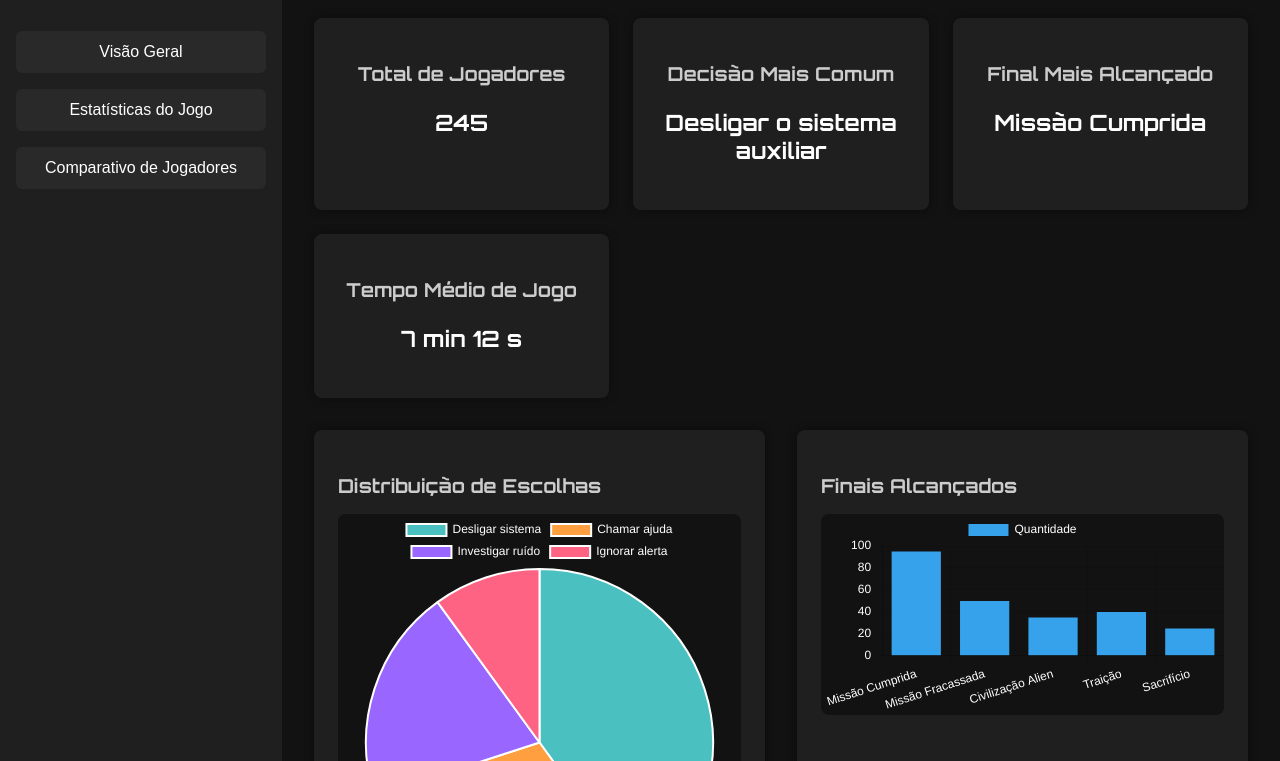
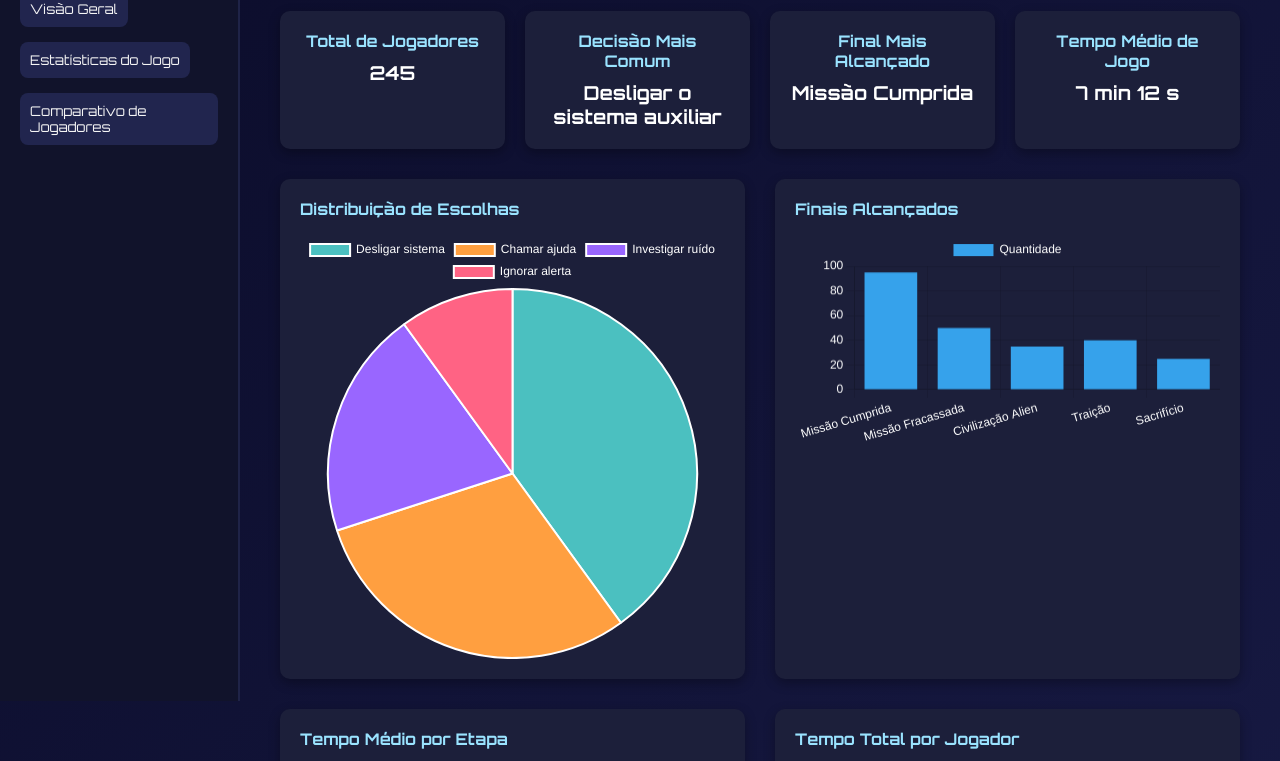
Before and after one commit to Beno-Goulart/Projeto-Individual-Astronomia, a website: page public/HTML/dashboard.html in a window 1280 px wide. Shown: the part 99-860 px from the top of the page. Drawn offline with nearby package versions, Linux system fonts and the light colour scheme.

Commit message:
atualizando a dashboard

```diff
--- a/public/CSS/dashboard.css
+++ b/public/CSS/dashboard.css
@@ -1,119 +1,148 @@
 @import url('https://fonts.googleapis.com/css2?family=Orbitron:wght@400;700&display=swap');
 
-body {
+/* Reset e fontes */
+* {
   margin: 0;
+  padding: 0;
+  box-sizing: border-box;
   font-family: 'Orbitron', sans-serif;
-  background-color: #121212;
-  color: #fff;
 }
 
+body {
+  background: linear-gradient(135deg, #0b0c2a, #1a1d49);
+  color: #ffffff;
+  min-height: 100vh;
+  display: flex;
+}
+
+/* Container principal */
 .dashboard-container {
   display: flex;
-  min-height: 100vh;
+  width: 100%;
 }
 
 /* Sidebar */
 .sidebar {
-  background-color: #1f1f1f;
-  padding: 2rem 1rem;
-  width: 250px;
-  flex-shrink: 0;
+  width: 240px;
+  background: #11132b;
+  padding: 30px 20px;
+  border-right: 2px solid #1f2347;
   display: flex;
   flex-direction: column;
+  gap: 30px;
+  position: sticky;
+  top: 0;
+  height: 100vh;
 }
 
 .sidebar h2 {
-  margin-bottom: 2rem;
-  color: #00d1ff;
   font-size: 1.5rem;
+  color: #00d4ff;
 }
 
 .sidebar ul {
   list-style: none;
-  padding: 0;
-}
-
-.sidebar li {
-  margin-bottom: 1rem;
+  display: flex;
+  flex-direction: column;
+  gap: 15px;
 }
 
 .sidebar button {
-  width: 100%;
-  padding: 0.75rem 1rem;
-  background-color: #292929;
+  background: #21254e;
   border: none;
-  border-radius: 6px;
-  color: #fff;
-  font-size: 1rem;
+  color: #f5f5f5;
+  padding: 10px;
+  border-radius: 8px;
   cursor: pointer;
-  transition: background-color 0.3s;
+  transition: background 0.3s;
+  text-align: left;
 }
 
 .sidebar button:hover {
-  background-color: #00d1ff;
-  color: #000;
+  background: #31366f;
 }
 
+/* Conteúdo principal */
 .content {
   flex: 1;
-  padding: 2rem;
-  font-family: 'Orbitron', sans-serif;
+  padding: 40px;
+  display: flex;
+  flex-direction: column;
+  gap: 30px;
 }
 
 .content h1 {
   font-size: 2rem;
-  margin-bottom: 1.5rem;
-  color: #00d1ff;
+  color: #ffffff;
 }
 
 /* Cards */
 .cards {
   display: grid;
-  grid-template-columns: repeat(auto-fit, minmax(220px, 1fr));
-  gap: 1.5rem;
-  margin-bottom: 2rem;
+  grid-template-columns: repeat(auto-fit, minmax(200px, 1fr));
+  gap: 20px;
 }
 
 .card {
-  background-color: #1f1f1f;
-  padding: 1.5rem;
-  border-radius: 8px;
-  box-shadow: 0 0 10px rgba(0,0,0,0.4);
+  background: #1c1f3a;
+  border-radius: 10px;
+  padding: 20px;
   text-align: center;
+  box-shadow: 0 4px 12px rgba(0, 0, 0, 0.3);
+  transition: transform 0.2s;
+}
+
+.card:hover {
+  transform: scale(1.03);
 }
 
 .card h3 {
-  margin-bottom: 0.5rem;
-  font-size: 1.2rem;
-  color: #ccc;
+  font-size: 1rem;
+  margin-bottom: 10px;
+  color: #9ae3ff;
 }
 
 .card p {
-  font-size: 1.4rem;
+  font-size: 1.2rem;
   font-weight: bold;
 }
 
-/* Charts Grid */
+/* Gráficos */
 .charts-grid {
   display: grid;
   grid-template-columns: repeat(auto-fit, minmax(320px, 1fr));
-  gap: 2rem;
+  gap: 30px;
 }
 
 .chart-card {
-  background-color: #1f1f1f;
-  padding: 1.5rem;
-  border-radius: 8px;
-  box-shadow: 0 0 10px rgba(0,0,0,0.4);
+  background: #1c1f3a;
+  border-radius: 10px;
+  padding: 20px;
+  box-shadow: 0 4px 12px rgba(0, 0, 0, 0.3);
 }
 
 .chart-card h3 {
-  margin-bottom: 1rem;
-  font-size: 1.2rem;
-  color: #ccc;
+  margin-bottom: 15px;
+  font-size: 1rem;
+  color: #9ae3ff;
 }
 
-canvas {
-  background-color: #121212;
-  border-radius: 8px;
+/* Responsividade */
+@media (max-width: 768px) {
+  .dashboard-container {
+    flex-direction: column;
+  }
+
+  .sidebar {
+    width: 100%;
+    flex-direction: row;
+    gap: 10px;
+    height: auto;
+    overflow-x: auto;
+    padding: 15px;
+  }
+
+  .content {
+    padding: 20px;
+  }
 }
--- a/public/HTML/dashboard.html
+++ b/public/HTML/dashboard.html
@@ -72,109 +72,7 @@
     </main>
   </div>
 
-  <script>
-    // Pizza - Distribuição de escolhas por etapa
-    new Chart(document.getElementById('pizzaChart'), {
-      type: 'pie',
-      data: {
-        labels: ['Desligar sistema', 'Chamar ajuda', 'Investigar ruído', 'Ignorar alerta'],
-        datasets: [{
-          data: [40, 30, 20, 10],
-          backgroundColor: ['#4bc0c0', '#ff9f40', '#9966ff', '#ff6384']
-        }]
-      },
-      options: { plugins: { legend: { labels: { color: '#fff' } } } }
-    });
-
-    // Barras - Finais
-    new Chart(document.getElementById('barChart'), {
-      type: 'bar',
-      data: {
-        labels: ['Missão Cumprida', 'Missão Fracassada', 'Civilização Alien', 'Traição', 'Sacrifício'],
-        datasets: [{
-          label: 'Quantidade',
-          data: [95, 50, 35, 40, 25],
-          backgroundColor: '#36a2eb'
-        }]
-      },
-      options: {
-        scales: { x: { ticks: { color: '#fff' } }, y: { ticks: { color: '#fff' } } },
-        plugins: { legend: { labels: { color: '#fff' } } }
-      }
-    });
-
-    // Linha - Tempo médio por etapa
-    new Chart(document.getElementById('lineChart'), {
-      type: 'line',
-      data: {
-        labels: ['Etapa 1', 'Etapa 2', 'Etapa 3', 'Etapa 4', 'Etapa 5'],
-        datasets: [{
-          label: 'Tempo Médio (s)',
-          data: [30, 45, 60, 35, 50],
-          borderColor: '#ffcd56',
-          backgroundColor: 'rgba(255, 205, 86, 0.3)',
-          fill: true,
-          tension: 0.4
-        }]
-      },
-      options: {
-        scales: { x: { ticks: { color: '#fff' } }, y: { ticks: { color: '#fff' } } },
-        plugins: { legend: { labels: { color: '#fff' } } }
-      }
-    });
-
-    // Área - Tempo total de jogo por jogador
-    new Chart(document.getElementById('areaChart'), {
-      type: 'line',
-      data: {
-        labels: ['Jogador 1', 'Jogador 2', 'Jogador 3', 'Jogador 4', 'Jogador 5'],
-        datasets: [{
-          label: 'Tempo Total (s)',
-          data: [420, 480, 390, 520, 450],
-          backgroundColor: 'rgba(54, 162, 235, 0.3)',
-          borderColor: '#36a2eb',
-          fill: true,
-          tension: 0.3
-        }]
-      },
-      options: {
-        scales: { x: { ticks: { color: '#fff' } }, y: { ticks: { color: '#fff' } } },
-        plugins: { legend: { labels: { color: '#fff' } } }
-      }
-    });
-
-    // Radar - Perfil de decisões
-    new Chart(document.getElementById('radarChart'), {
-      type: 'radar',
-      data: {
-        labels: ['Cauteloso', 'Impulsivo', 'Analítico', 'Emocional', 'Explorador'],
-        datasets: [{
-          label: 'Média dos jogadores',
-          data: [3, 2, 4, 1, 5],
-          backgroundColor: 'rgba(255, 99, 132, 0.2)',
-          borderColor: '#ff6384'
-        }]
-      },
-      options: {
-  scales: {
-    r: {
-      ticks: {
-        backdropColor: 'transparent', // funciona a partir do Chart.js v4
-        color: '#fff'
-      },
-      grid: {
-        color: '#444'
-      },
-      pointLabels: {
-        color: '#00d1ff'
-      }
-    }
-  }
-}
-
-    });
-  </script>
-
 </body>
 
 </html>
+<script src="../JS/dashboard.js"></script>
--- /dev/null
+++ b/public/JS/dashboard.js
@@ -0,0 +1,100 @@
+// Pizza - Distribuição de escolhas por etapa
+new Chart(document.getElementById('pizzaChart'), {
+    type: 'pie',
+    data: {
+        labels: ['Desligar sistema', 'Chamar ajuda', 'Investigar ruído', 'Ignorar alerta'],
+        datasets: [{
+            data: [40, 30, 20, 10],
+            backgroundColor: ['#4bc0c0', '#ff9f40', '#9966ff', '#ff6384']
+        }]
+    },
+    options: { plugins: { legend: { labels: { color: '#fff' } } } }
+});
+
+// Barras - Finais
+new Chart(document.getElementById('barChart'), {
+    type: 'bar',
+    data: {
+        labels: ['Missão Cumprida', 'Missão Fracassada', 'Civilização Alien', 'Traição', 'Sacrifício'],
+        datasets: [{
+            label: 'Quantidade',
+            data: [95, 50, 35, 40, 25],
+            backgroundColor: '#36a2eb'
+        }]
+    },
+    options: {
+        scales: { x: { ticks: { color: '#fff' } }, y: { ticks: { color: '#fff' } } },
+        plugins: { legend: { labels: { color: '#fff' } } }
+    }
+});
+
+// Linha - Tempo médio por etapa
+new Chart(document.getElementById('lineChart'), {
+    type: 'line',
+    data: {
+        labels: ['Etapa 1', 'Etapa 2', 'Etapa 3', 'Etapa 4', 'Etapa 5'],
+        datasets: [{
+            label: 'Tempo Médio (s)',
+            data: [30, 45, 60, 35, 50],
+            borderColor: '#ffcd56',
+            backgroundColor: 'rgba(255, 205, 86, 0.3)',
+            fill: true,
+            tension: 0.4
+        }]
+    },
+    options: {
+        scales: { x: { ticks: { color: '#fff' } }, y: { ticks: { color: '#fff' } } },
+        plugins: { legend: { labels: { color: '#fff' } } }
+    }
+});
+
+// Área - Tempo total de jogo por jogador
+new Chart(document.getElementById('areaChart'), {
+    type: 'line',
+    data: {
+        labels: ['Jogador 1', 'Jogador 2', 'Jogador 3', 'Jogador 4', 'Jogador 5'],
+        datasets: [{
+            label: 'Tempo Total (s)',
+            data: [420, 480, 390, 520, 450],
+            backgroundColor: 'rgba(54, 162, 235, 0.3)',
+            borderColor: '#36a2eb',
+            fill: true,
+            tension: 0.3
+        }]
+    },
+    options: {
+        scales: { x: { ticks: { color: '#fff' } }, y: { ticks: { color: '#fff' } } },
+        plugins: { legend: { labels: { color: '#fff' } } }
+    }
+});
+
+// Radar - Perfil de decisões
+new Chart(document.getElementById('radarChart'), {
+    type: 'radar',
+    data: {
+        labels: ['Cauteloso', 'Impulsivo', 'Analítico', 'Emocional', 'Explorador'],
+        datasets: [{
+            label: 'Média dos jogadores',
+            data: [3, 2, 4, 1, 5],
+            backgroundColor: 'rgba(255, 99, 132, 0.2)',
+            borderColor: '#ff6384'
+        }]
+    },
+    options: {
+        scales: {
+            r: {
+                ticks: {
+                    backdropColor: 'transparent', // funciona a partir do Chart.js v4
+                    color: '#FFF'
+                },
+                grid: {
+                    color: '#999'
+                },
+                pointLabels: {
+                    color: '#00d1ff'
+                }
+            }
+        }
+    }
+
+});
```
